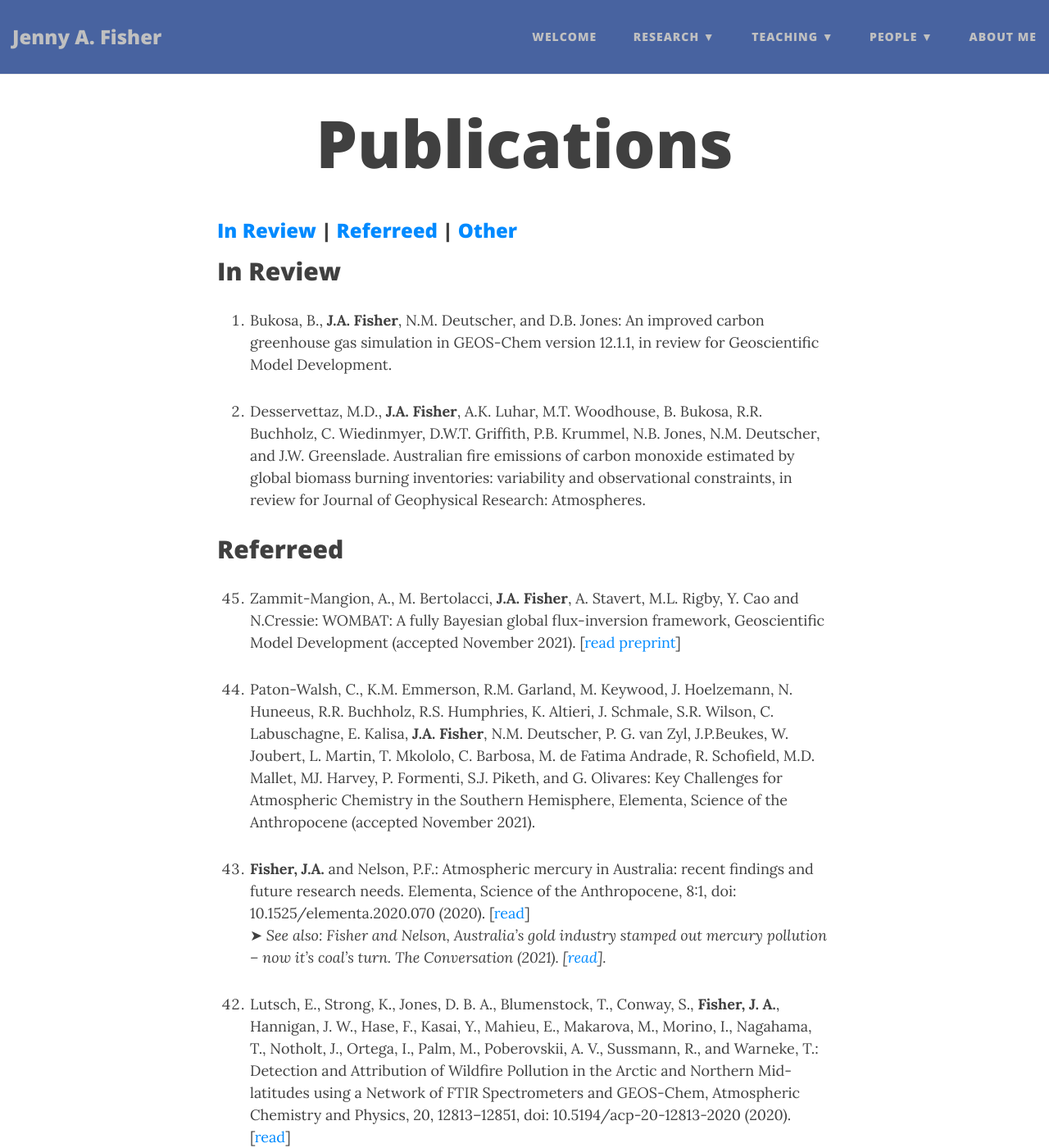
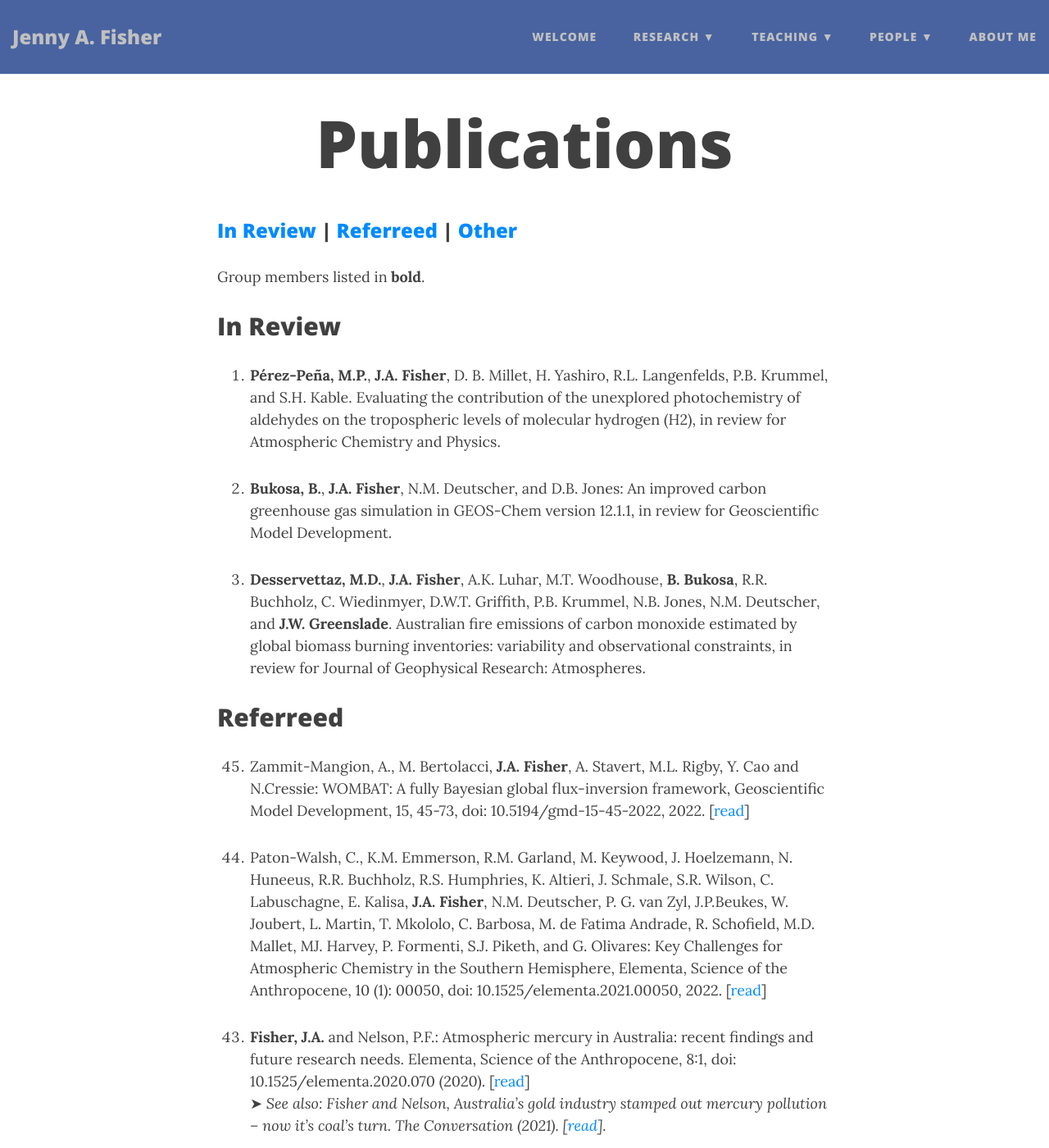
Before and after one commit to jennyfisher/jennyfisher.github.io, a Jekyll site: the page built from publications.md, in a window 1280 px wide and 1400 px high. Shown: the whole window at 82% size. Built offline with Jekyll 4.4.1, drawn with Linux system fonts in a browser that asks for light colours; nearby versions of some CDN libraries; some of the changed text lies outside the part shown.

Commit message:
Update publications.md

```diff
--- a/publications.md
+++ b/publications.md
@@ -5,19 +5,22 @@ title: Publications
 
 ### [In Review](#in-review) | [Referreed](#referreed) | [Other](#other)
 
+Group members listed in **bold**.
+
 ## In Review
 
+1. **Pérez-Peña, M.P.**, **J.A. Fisher**, D. B. Millet, H. Yashiro, R.L. Langenfelds, P.B. Krummel, and S.H. Kable. Evaluating the contribution of the unexplored photochemistry of aldehydes on the tropospheric levels of molecular hydrogen (H2), in review for Atmospheric Chemistry and Physics.
 
-1.	Bukosa, B., **J.A. Fisher**, N.M. Deutscher, and D.B. Jones: An improved carbon greenhouse gas simulation in GEOS-Chem version 12.1.1, in review for Geoscientific Model Development.
+1.	**Bukosa, B.**, **J.A. Fisher**, N.M. Deutscher, and D.B. Jones: An improved carbon greenhouse gas simulation in GEOS-Chem version 12.1.1, in review for Geoscientific Model Development.
 
-2. Desservettaz, M.D., **J.A. Fisher**, A.K. Luhar, M.T. Woodhouse, B. Bukosa, R.R. Buchholz, C. Wiedinmyer, D.W.T. Griffith, P.B. Krummel, N.B. Jones, N.M. Deutscher, and  J.W. Greenslade. Australian fire emissions of carbon monoxide estimated by global biomass burning inventories: variability and observational constraints, in review for Journal of Geophysical Research: Atmospheres.
+2. **Desservettaz, M.D.**, **J.A. Fisher**, A.K. Luhar, M.T. Woodhouse, **B. Bukosa**, R.R. Buchholz, C. Wiedinmyer, D.W.T. Griffith, P.B. Krummel, N.B. Jones, N.M. Deutscher, and  **J.W. Greenslade**. Australian fire emissions of carbon monoxide estimated by global biomass burning inventories: variability and observational constraints, in review for Journal of Geophysical Research: Atmospheres.
 
 
 ## Referreed
 
-1.	Zammit-Mangion, A., M. Bertolacci, **J.A. Fisher**, A. Stavert, M.L. Rigby, Y. Cao and N.Cressie: WOMBAT: A fully Bayesian global flux-inversion framework, Geoscientific Model Development (accepted November 2021). [[read preprint](https://arxiv.org/pdf/2102.04004.pdf)]
+1.	Zammit-Mangion, A., M. Bertolacci, **J.A. Fisher**, A. Stavert, M.L. Rigby, Y. Cao and N.Cressie: WOMBAT: A fully Bayesian global flux-inversion framework, Geoscientific Model Development, 15, 45-73, doi: 10.5194/gmd-15-45-2022, 2022. [[read](https://gmd.copernicus.org/articles/15/45/2022/)]
 
-3.	Paton-Walsh, C., K.M. Emmerson, R.M. Garland, M. Keywood, J. Hoelzemann, N. Huneeus, R.R. Buchholz, R.S. Humphries, K. Altieri, J. Schmale, S.R. Wilson, C. Labuschagne, E. Kalisa, **J.A. Fisher**, N.M. Deutscher, P. G. van Zyl, J.P.Beukes, W. Joubert, L. Martin, T. Mkololo, C. Barbosa, M. de Fatima Andrade, R. Schofield, M.D. Mallet, MJ. Harvey, P. Formenti, S.J. Piketh, and G. Olivares: Key Challenges for Atmospheric Chemistry in the Southern Hemisphere,  Elementa, Science of the Anthropocene (accepted November 2021).
+3.	Paton-Walsh, C., K.M. Emmerson, R.M. Garland, M. Keywood, J. Hoelzemann, N. Huneeus, R.R. Buchholz, R.S. Humphries, K. Altieri, J. Schmale, S.R. Wilson, C. Labuschagne, E. Kalisa, **J.A. Fisher**, N.M. Deutscher, P. G. van Zyl, J.P.Beukes, W. Joubert, L. Martin, T. Mkololo, C. Barbosa, M. de Fatima Andrade, R. Schofield, M.D. Mallet, MJ. Harvey, P. Formenti, S.J. Piketh, and G. Olivares: Key Challenges for Atmospheric Chemistry in the Southern Hemisphere,  Elementa, Science of the Anthropocene, 10 (1): 00050, doi: 10.1525/elementa.2021.00050, 2022. [[read](https://online.ucpress.edu/elementa/article/10/1/00050/119259/Key-challenges-for-tropospheric-chemistry-in-the)]
 
 1. **Fisher, J.A.** and Nelson, P.F.: Atmospheric mercury in Australia: recent findings and future research needs. Elementa, Science of the Anthropocene, 8:1, doi: 10.1525/elementa.2020.070 (2020). [[read](https://doi.org/10.1525/elementa.2020.070)]<br>
 ➤ *See also: Fisher and Nelson, Australia’s gold industry stamped out mercury pollution – now it’s coal’s turn. The Conversation (2021). [[read](https://doi.org/10.1038/466925a)].*
@@ -26,11 +29,11 @@ title: Publications
 
 1. Alexander,  B.,  T. Sherwen,  C.D. Holmes, **J.A. Fisher**,  Q. Chen,  M.J. Evans,  and  P. Kasibhatla: Global  inorganic  nitrate  production  mechanisms:  Comparison  of  a  global  model  with  nitrate  isotope observations, Atmos. Chem. Phys., 20, 3859-3877, doi: 10.5194/acp-20-3859-2020 (2020). [[read](http://dx.doi.org/10.5194/acp-20-3859-2020)]
 
-4.	Lieschke, K.J., **J.A. Fisher**, C. Paton-Walsh, N.B. Jones, J.W. Greenslade, S. Burden, D.W.T. Griffith. Decreasing trend in formaldehyde detected from 20-year record at Wollongong, Southeast Australia. Geophysical Research Letters, 46, 8464– 8473, doi: 10.1029/2019GL083757 (2019). [[read](https://onlinelibrary.wiley.com/doi/10.1029/2019GL083757)]
+4.	**Lieschke, K.J.**, **J.A. Fisher**, C. Paton-Walsh, N.B. Jones, **J.W. Greenslade**, S. Burden, D.W.T. Griffith. Decreasing trend in formaldehyde detected from 20-year record at Wollongong, Southeast Australia. Geophysical Research Letters, 46, 8464– 8473, doi: 10.1029/2019GL083757 (2019). [[read](https://onlinelibrary.wiley.com/doi/10.1029/2019GL083757)]
 
 1. Lutsch, E., K. Strong, D.B.A. Jones, I. Ortega, J.W. Hannigan, E. Dammers, M.W. Shephard, E. Morris, K. Murphy, M.J. Evans, M. Parrington, S. Whitburn, M. Van Damme, L. Clarisse, P.-F. Coheur, C. Clerbaux, B. Croft, R.V. Martin, J.R. Pierce, **J.A. Fisher**. Unprecedented ammonia concentrations detected in the high Arctic from the 2017 Canadian wildfires. Journal of Geophysical Research-Atmospheres, 124, 8178–8202, doi: 10.1029/2019JD030419 (2019). [[read](https://agupubs.onlinelibrary.wiley.com/doi/abs/10.1029/2019JD030419)]
 
-38.	Bukosa, B., N.M. Deutscher, **J.A. Fisher**, D. Kubistin, C. Paton-Walsh, and D.W.T. Griffith. Simultaneous shipborne measurements of CO2, CH4 and CO and their application to improving greenhouse gas flux estimates in Australia, Atmospheric Chemistry and Physics, 19,  7055-7072,  doi: 10.5194/acp-19-7055-2019 (2019). [[read](http://dx.doi.org/10.5194/acp-19-7055-2019)]
+38.	**Bukosa, B.**, N.M. Deutscher, **J.A. Fisher**, D. Kubistin, C. Paton-Walsh, and D.W.T. Griffith. Simultaneous shipborne measurements of CO2, CH4 and CO and their application to improving greenhouse gas flux estimates in Australia, Atmospheric Chemistry and Physics, 19,  7055-7072,  doi: 10.5194/acp-19-7055-2019 (2019). [[read](http://dx.doi.org/10.5194/acp-19-7055-2019)]
 
 37. Wunch, D., G.C. Toon, N.M. Deutscher, F. Hase, J. Notholt, R. Sussmann, T. Warneke, J. Kuenen, H. Denier van der Gon, **J.A. Fisher**, and J.D. Maasakkers. Emissions of methane in Europe inferred by total column measurements, Atmospheric Chemistry and Physics, 19, 3963-3980, doi: 10.5194/acp-19-3963-2019 (2019). [[read](http://dx.doi.org/10.5194/acp-19-3963-2019)]
 
@@ -45,7 +48,7 @@ title: Publications
 32. Howard, D., P.F. Nelson, G.C. Edwards, A.L. Morrison, **J.A. Fisher**, J. Ward, J. Harnwell, M. van der Schoot, B. Atkinson, S.D. Chambers, A.D. Griffiths, S. Werczynski, and A.G. Williams. Atmospheric mercury in the southern hemisphere tropics: seasonal and diurnal variations and influence of inter-hemispheric transport. Atmospheric Chemistry and Physics, 17, 11623-11636. doi: 10.5194/acp-17-11623-2017 (2017). [[read](http://dx.doi.org/10.5194/acp-17-11623-2017)]<br>
 ➤ *See also: Fisher, Howard, Edwards and Nelson, Mercury from the northern hemisphere is ending up in Australia. The Conversation (2017). [[read](https://theconversation.com/mercury-from-the-northern-hemisphere-is-ending-up-in-australia-83710)].*
 
-31. Greenslade, J.W., Alexander, S.P., Schofield, R., **Fisher, J.A.**, and A.K. Klekociuk. Stratospheric ozone intrusion events and their impacts on tropospheric ozone. Atmospheric Chemistry and Physics, 17, 10269-10290, doi: 10.5194/acp-17-10269-2017 (2017). [[read](http://dx.doi.org/10.5194/acp-17-10269-2017)]
+31. **Greenslade, J.W.**, Alexander, S.P., Schofield, R., **Fisher, J.A.**, and A.K. Klekociuk. Stratospheric ozone intrusion events and their impacts on tropospheric ozone. Atmospheric Chemistry and Physics, 17, 10269-10290, doi: 10.5194/acp-17-10269-2017 (2017). [[read](http://dx.doi.org/10.5194/acp-17-10269-2017)]
 
 30. Chan Miller, C., D.J. Jacob, E.A. Marais, K. Yu, K.R. Travis, P.S. Kim, **J.A. Fisher**, L. Zhu, G.M. Wolfe, F. Keutsch, J. Kaiser, K.-E. Min, S. Brown, R. Washenfelder, G. Gonzalez Abad, and K. Chance. Glyoxal yield from isoprene oxidation and relation to formaldehyde: chemical mechanism, constraints from SENEX aircraft observations, and interpretation of OMI satellite data. Atmospheric  Chemistry and Physics, 17, 8725-8738, doi: 10.5194/acp-2016-1042 (2017). [[read](http://dx.doi.org/10.5194/acp-2016-1042)]
 
```
